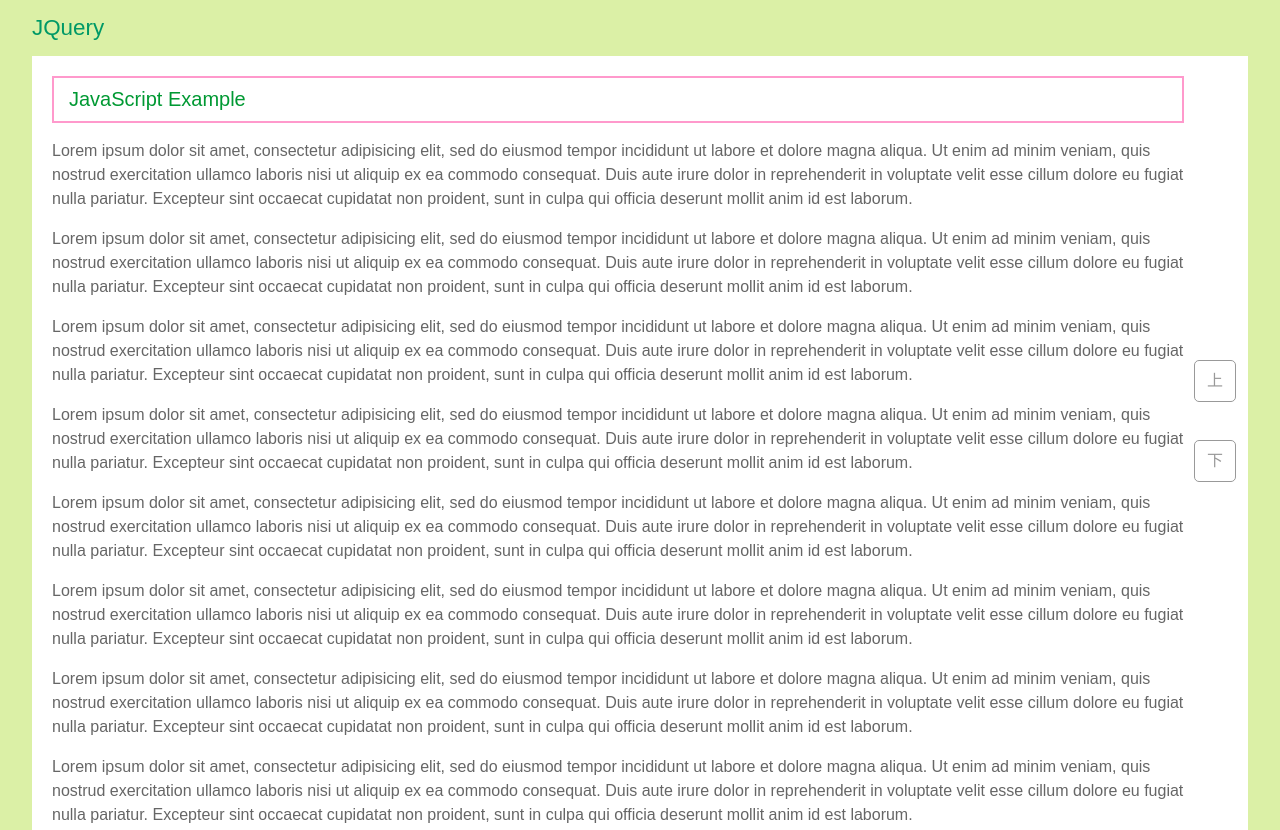
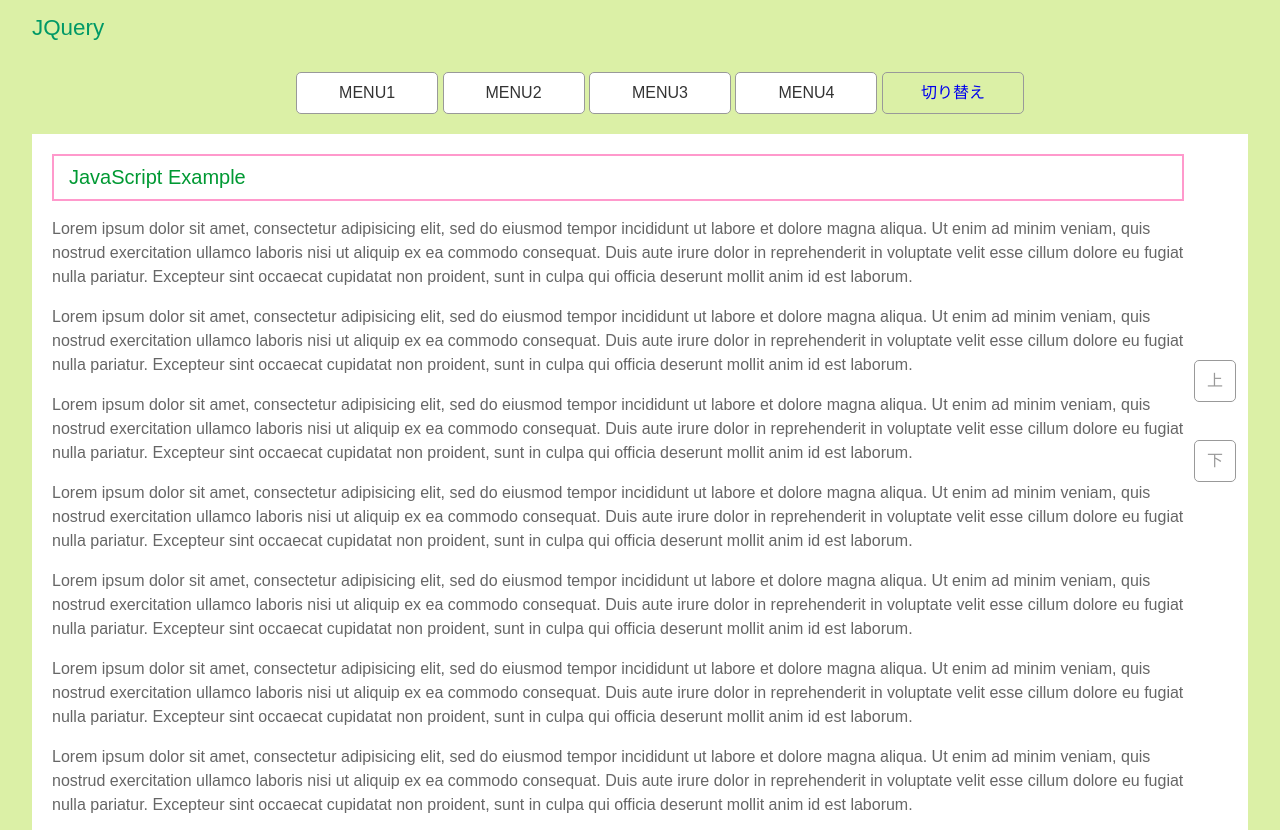
Before and after one commit to to-yamada/learn_javascript, a plain HTML site: page index.html in a window 1280 px wide. Shown: the top 830 px of the page. Drawn offline with nearby package versions, Linux system fonts and the light colour scheme.

Commit message:
一旦メニューを追加したのでコミット

```diff
--- a/index.html
+++ b/index.html
@@ -13,6 +13,16 @@
   <header>
     <h1>JQuery</h1>
   </header>
+
+  <nav>
+    <ul id="menu">
+      <li><a class="menu" href="#">MENU1</a></li>
+      <li><a class="menu" href="#">MENU2</a></li>
+      <li><a class="menu" href="#">MENU3</a></li>
+      <li><a class="menu" href="#">MENU4</a></li>
+    </ul>
+    <div id="switch" class="switch"><a href="#">切り替え</a></li>
+  </nav>
 
   <article>
     <h2>JavaScript Example</h2>
--- /dev/null
+++ b/menu.js
@@ -0,0 +1,4 @@
+$(function() {
+  $('#switch').click(function() {
+  });
+});
--- a/style.css
+++ b/style.css
@@ -20,6 +20,61 @@ h2 {
   margin: 0px;
   font-weight: normal;
   font-size: 125%;
+}
+
+nav {
+  text-align: center;
+  white-space: nowrap;
+}
+
+nav ul {
+  display: inline-block;
+}
+
+nav li {
+  list-style: none;
+  display: inline-block;
+}
+
+nav li a.menu {
+  text-decoration: none;
+  display: table-cell;
+  width: 140px;
+  height: 40px;
+  text-align: center;
+  vertical-align: middle;
+  border: 1px solid #999;
+  border-radius: 5px;
+  color: #333;
+  background-color: #fff;
+}
+
+nav li a:hover {
+  color: #fff;
+  background: #999;
+  text-decoration: none;
+}
+
+#switch {
+  display: inline-block;
+}
+
+#switch a{
+  text-decoration: none;
+  display: table-cell;
+  width: 140px;
+  height: 40px;
+  text-align: center;
+  vertical-align: middle;
+  border: 0;
+  border: 1px solid #999;
+  border-radius: 5px;
+}
+
+#switch a:hover {
+  color: #fff;
+  background: #999;
+  text-decoration: none;
 }
 
 article {
```
